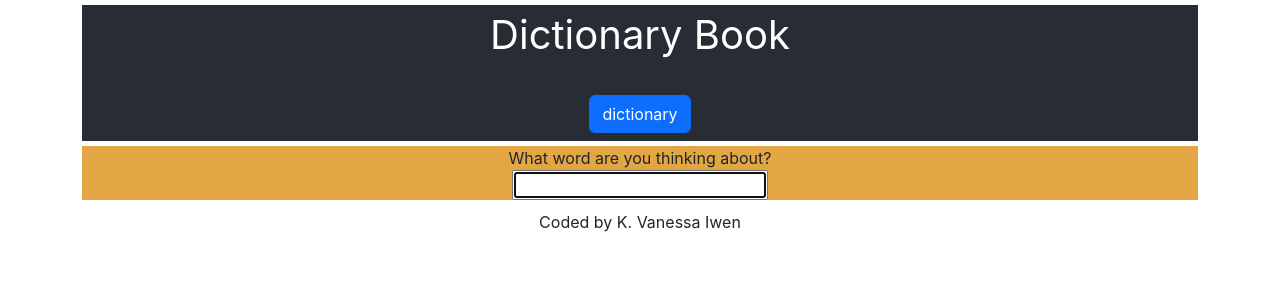
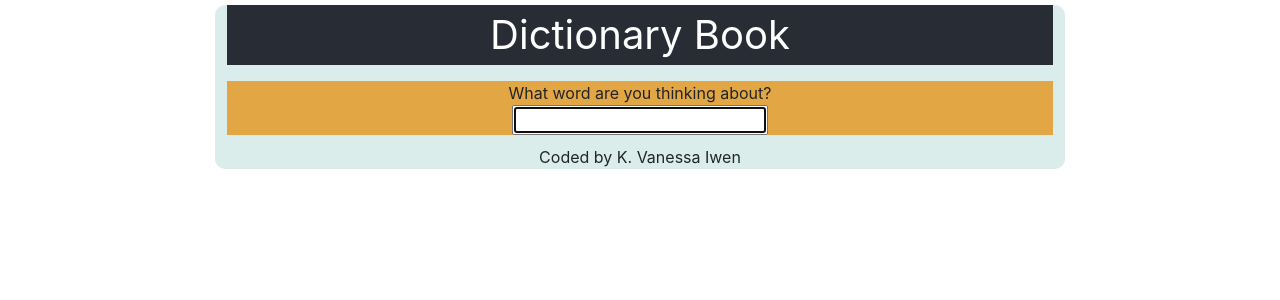
Before and after one commit to iwenki/Dictionary-project, a React (Create React App) app in the folder my-react-app/: page / in a window 1280 px wide. Shown: the top 300 px of the page. Built offline with nearby package versions, Linux system fonts and the light colour scheme.

Commit message:
Removed button and added background color

```diff
--- a/my-react-app/src/App.css
+++ b/my-react-app/src/App.css
@@ -1,5 +1,10 @@
 .App {
   text-align: center;
+}
+.container{
+  max-width: 850px;
+  background-color: rgba(210, 232, 230, 0.788);
+  border-radius: 10px;
 }
 
 .App-header {
--- a/my-react-app/src/App.js
+++ b/my-react-app/src/App.js
@@ -9,9 +9,6 @@ function App() {
         <p>
         Dictionary Book
         </p>
-        <button type="button" class="btn btn-primary">
-          dictionary
-        </button>
       </header>
       <main>
         <Dictionary/>
```
